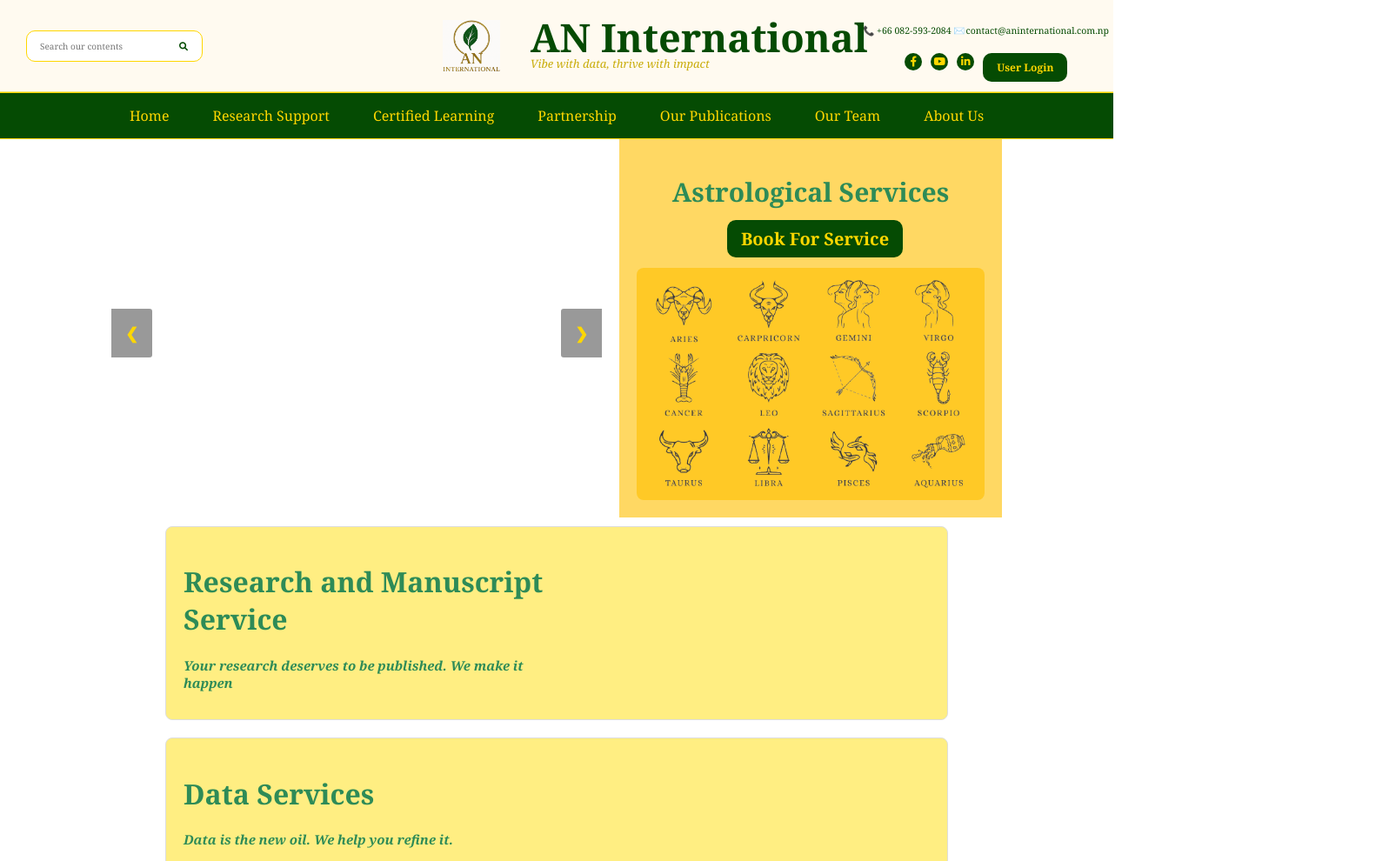
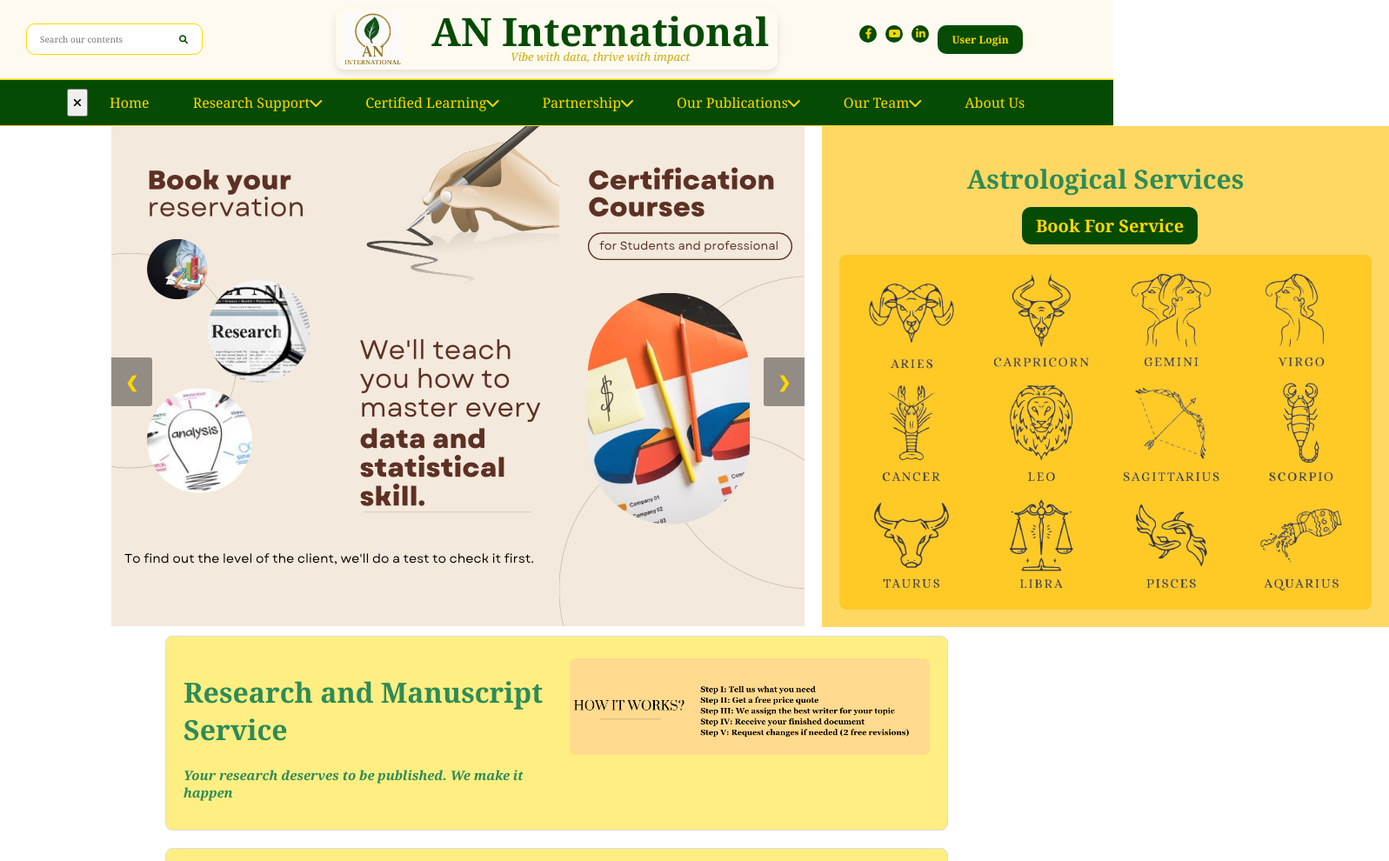
Before and after one commit to Nishanta43/AN-Website, a plain HTML site: page index.html in a window 1280 px wide. Shown: the top 990 px of the page at 87% size, 1597 px wide, since content can reach past the window. Drawn offline with Linux system fonts and the light colour scheme.

Commit message:
Update index.html

```diff
--- a/index.html
+++ b/index.html
@@ -15,9 +15,9 @@
       box-sizing: border-box;
     }
     header {
-      display: flex;
+      display: grid;
+      grid-template-columns: 1fr auto 1fr;
       align-items: center;
-      justify-content: space-between;
       padding: 10px 10px;
       background: #fffaf0;
       border-bottom: 1px solid #f1e97f;
@@ -27,22 +27,20 @@
       flex: 1;
       display: flex;
       align-items: center;
-
-    }
-    .header-right p,
-      .header-right p a {
-        font-size: 10px; /*phone and email size*/
-        color: #054b03;; /*phone and email color*/
-        padding: 8px 1px;
-        background: transparent;
-        transform: scale(1.05);
     }
     .logo-section {
       display: flex;
       align-items: center;
-      margin-left: 25px; /* Moves logo+text toward middle between left and center */
+      justify-content: center;
       flex-wrap: nowrap;
+      max-width: fit-content;
+      overflow: hidden;
+      text-align: center;
       background-color: #fffaf0;
+      border-radius: 10px;
+      padding: 5px 10px;
+      box-shadow: 0 4px 8px rgba(0, 0, 0, 0.1);
+      transition: all 0.3s ease;
     }
     .logo-section img {
       height: 60px;
@@ -100,7 +98,6 @@
     .social-links {
       display: flex;
       justify-content: center;
-      padding: 1px 0;
     }
     .social-links a {
       margin: 0 5px;
@@ -266,14 +263,14 @@
     .slide {
       display: none;
       text-align: center;
-      width: 100%;
+      width: auto;
     }
 
     .slideshow-img {
       width: auto;
       height: auto;
       display: block;
-      max-height: 500px;
+      max-height: auto;
       object-fit: cover;
     }
       /* Next & previous buttons */
@@ -296,6 +293,7 @@
     /* Position the "next button" to the right */
     .next {
       right: 0;
+      left: auto;
       border-radius: 3px 0 0 3px;
     }
 
@@ -319,7 +317,7 @@
       font-size: 15px;
     }
     .astro-img {
-      width: 400px; /* Adjust as needed */
+      width: auto; /* Adjust as needed */
       justify-content: center;
       height: auto;
       border-radius: 8px;
@@ -755,7 +753,6 @@
       </div>
     </div>
     <div class="header-right">
-      <p>📞 +66 082-593-2084 ✉️<a href="mailto:contact@aninternational.com.np">contact@aninternational.com.np</a></p>
           <div class="social-links">
             <a href="https://www.facebook.com/profile.php?id=61575658254817&sk=about" target="_blank">
               <div class="social-icon">
@@ -909,18 +906,20 @@
   </div>
   <div class="contact-info">
     <p>© 2025 AN International Private Limited. A Research and Educational Company. All Rights Reserved.</p>
+    <p>📞 +66 082-593-2084 ✉️<a href="mailto:contact@aninternational.com.np">contact@aninternational.com.np</a></p>
   </div>
 <!-- Add Font Awesome for better social icons -->
 <link rel="stylesheet" href="https://cdnjs.cloudflare.com/ajax/libs/font-awesome/6.0.0-beta3/css/all.min.css">
 </footer>
 <!-- JavaScript for Slideshow -->
 <script>
-  javascriptlet slideIndex = 1;
+  let slideIndex = 1;
   let slideTimer;
 
   // Main slideshow logic
   function showSlides(n) {
     const slides = document.getElementsByClassName("slide");
+    const dots = document.getElementsByClassName("dot");
 
     if (n > slides.length) { slideIndex = 1; }
     if (n < 1) { slideIndex = slides.length; }
@@ -928,22 +927,40 @@ function showSlides(n) {
     for (let i = 0; i < slides.length; i++) {
       slides[i].style.display = "none";
     }
+    for (let i = 0; i < dots.length; i++) {
+      dots[i].className = dots[i].className.replace(" active", "");
+    }
 
     slides[slideIndex - 1].style.display = "block";
+    dots[slideIndex - 1].className += " active";
   }
 
-function plusSlides(n) {
+  function plusSlides(n, no) {
+    resetSlideTimer();
+    showSlides(slideIndex += n);
+  }
+
+  function currentSlide(n) {
+    resetSlideTimer();
+    showSlides(slideIndex = n);
+  }
+
+  function startSlideTimer() {
+    slideTimer = setInterval(() => {
+      plusSlides(1);
+    }, 4000);
+  }
+
+  function resetSlideTimer() {
     clearInterval(slideTimer);
-  showSlides(slideIndex += n);
     startSlideTimer();
   }
 
-function startSlideTimer() {
-  slideTimer = setInterval(function() {
-    slideIndex++;
+  // Make sure this is properly called when page loads
+  window.onload = function() {
     showSlides(slideIndex);
-  }, 4000);
-}
+    startSlideTimer();
+  };
 
   // Research slider
   let researchSlideIndex = 0;
@@ -973,9 +990,7 @@ function showDataSlides() {
 
   // Navigation toggle
   function toggleNav() {
-  const navbar = document.querySelector('.nav-bar');
-  navbar.classList.toggle("open");
-  document.querySelector('.nav-overlay').classList.toggle("active");
+    document.querySelector(".nav-bar").classList.toggle("open");
   }
 
   // Search
@@ -1046,10 +1061,12 @@ document.addEventListener('DOMContentLoaded', function () {
     // Start research/data sliders
     showResearchSlides();
     showDataSlides();
+  });
 
-  // Initialize main slideshow
+  // On window load (start slideshow)
+  window.onload = function () {
     showSlides(slideIndex);
     startSlideTimer();
-});
+  };
 </script>
 </html>
```
Lines whose indentation alone changed are shown as unchanged.
